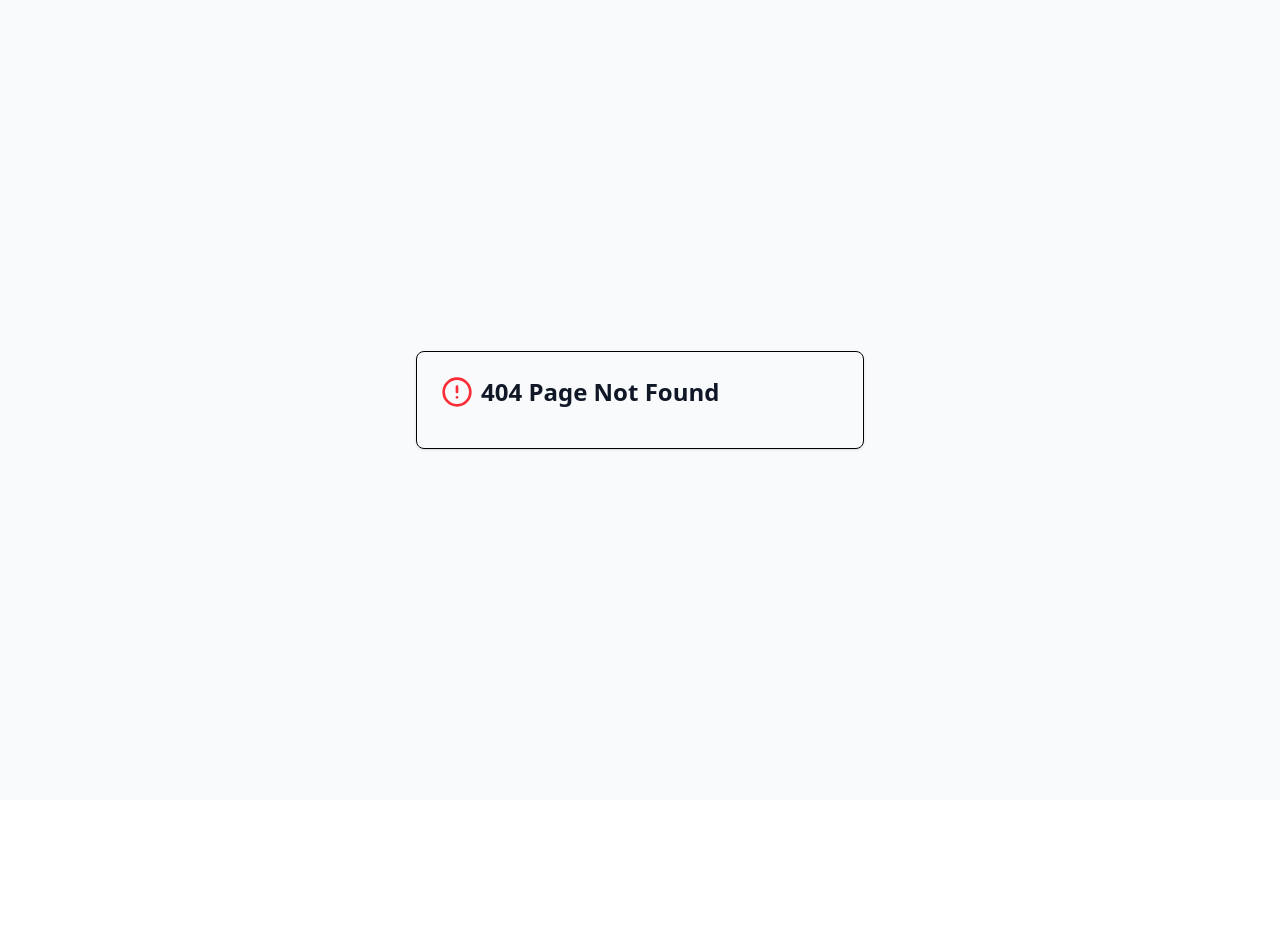
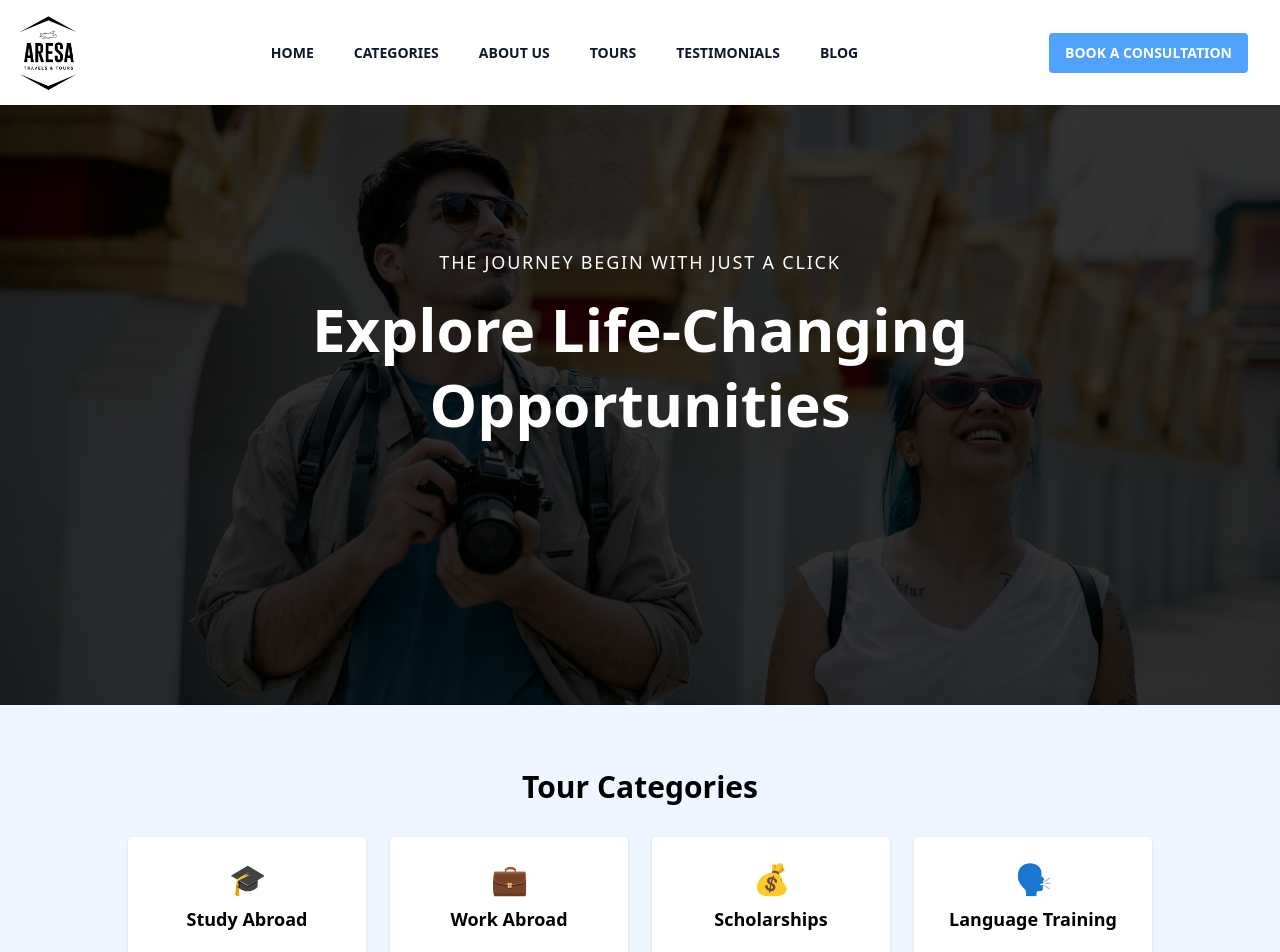
Before and after one commit to AkanniFresh/AresaTravels, a React (Vite) app: page /fullcategories in a window 1280 px wide. Before the commit this address had no page. Shown: the top 952 px of the page. Before the commit the page ends 800 px from the top, so only its background shows below. Built offline with nearby package versions, Linux system fonts and the light colour scheme.

Commit message:
Add FullCategories component and update routing in App; enhance SubpageNavbar with link to FullCategories

```diff
--- a/src/App.tsx
+++ b/src/App.tsx
@@ -6,6 +6,8 @@ import NotFound from "./pages/not-found";
 import Home from "./pages/Home";
 // import React, { useState } from "react";
 import ConsultationPage from "./components/ConsultationPage";
+// import TourCategories from "./components/TourCategories";
+import FullCategories from "./components/FullCategories";
 
 
 
@@ -16,6 +18,7 @@ function Router() {
       <Route path="/" component={Home} />
       <Route path="/home" component={Home} />
       <Route path="/consultation" component={ConsultationPage} />
+      <Route path="/fullcategories" component={FullCategories} />
       <Route component={NotFound} />
     </Switch>
     </>
--- /dev/null
+++ b/src/components/FullCategories.tsx
@@ -0,0 +1,183 @@
+/*
+Expanded Tour Categories Section - React + Tailwind CSS
+*/
+import { motion} from "framer-motion";
+import { FiArrowDown } from "react-icons/fi";
+
+import { useState } from 'react';
+import SubpageNavbar from './SubpageNavbar'; // Adjust the path as needed
+
+const categories = [
+  {
+    icon: '🎓',
+    title: 'Study Abroad',
+    description:
+      'Explore programs in the UK, USA, Canada & more. We guide you from application to visa.',
+  },
+  {
+    icon: '💼',
+    title: 'Work Abroad',
+    description:
+      'Discover job placements in Germany, UAE & more — legally and with full support.',
+  },
+  {
+    icon: '💰',
+    title: 'Scholarships',
+    description:
+      'Browse curated scholarships that fit your goals. We help you apply successfully.',
+  },
+  {
+    icon: '🗣️',
+    title: 'Language Training',
+    description:
+      'Prep for IELTS, TOEFL, or French tests with expert guidance. Boost your confidence.',
+  },
+];
+
+const steps = [
+  'Submit your interest',
+  'Get personalized guidance',
+  'Prepare documents',
+  'Apply to programs or jobs',
+  'Get support until arrival',
+];
+
+const FullCategories = () => {
+  const [expanded, setExpanded] = useState(false);
+
+  return (
+
+
+    <section className="bg-blue-50 text-center">
+             <SubpageNavbar />
+
+           <div className="relative overflow-hidden h-[75vh]">
+      <div className="absolute inset-0 z-0">
+        <motion.div
+          initial={{ scale: 1.2, opacity: 0.5 }}
+          animate={{ scale: 1, opacity: 1 }}
+          transition={{ duration: 1.5 }}
+          className="w-full h-full"
+        >
+          <img
+            src="./logos/bookingpix.jpg"
+            alt="Mountain view"
+            className="w-full h-full object-cover"
+          />
+        </motion.div>
+        <div className="absolute inset-0 bg-black opacity-80"></div>
+      </div>
+
+      <div className="container mx-auto px-4 py-16 md:py-32 relative z-10 flex flex-col justify-center items-center h-[65vh]">
+        <motion.div
+          className="max-w-2xl"
+          initial={{ opacity: 0, y: 30 }}
+          animate={{ opacity: 1, y: 0 }}
+          transition={{ duration: 0.8, delay: 0.3 }}
+        >
+          <motion.p
+            className="text-lg text-white opacity-90 mb-4 text-center tracking-widest"
+            initial={{ opacity: 0, y: 20 }}
+            animate={{ opacity: 1, y: 0 }}
+            transition={{ duration: 0.6, delay: 0.7 }}
+          >
+           THE JOURNEY BEGIN WITH JUST A CLICK
+          </motion.p>
+
+          <motion.h1
+            className="text-4xl md:text-5xl lg:text-6xl font-bold text-white leading-tight mb-10 text-center"
+            initial={{ opacity: 0, y: 20 }}
+            animate={{ opacity: 1, y: 0 }}
+            transition={{ duration: 0.6, delay: 0.5 }}
+          >
+            Explore Life-Changing Opportunities
+          </motion.h1>
+
+          {/* <motion.div
+            className="flex flex-wrap gap-4 justify-center"
+            initial={{ opacity: 0, y: 20 }}
+            animate={{ opacity: 1, y: 0 }}
+            transition={{ duration: 0.6, delay: 0.9 }}
+          >
+            <motion.button
+             style={{
+            }}
+            whileHover={{
+              scale: 1.015,
+            }}
+            whileTap={{
+              scale: 0.985,
+            }}
+              className="flex w-fit items-center gap-1.5 rounded-sm bg-blue-400 px-4 py-2 text-gray-50 transition-colors hover:bg-gray-950/50 uppercase font-semibold group text-sm"
+
+            >
+              SCROLL DOWN TO BOOK
+              <FiArrowDown className="transition-transform group-hover:-rotate-45 group-active:-rotate-12" />
+            </motion.button>
+            </motion.div> */}
+        </motion.div>
+      </div>
+  </div>
+
+
+
+             <div className='py-16 px-4'>
+
+      <h2 className="text-2xl sm:text-3xl font-semibold mb-8">Tour Categories</h2>
+
+      <div className="grid grid-cols-2 sm:grid-cols-4 gap-6 max-w-5xl mx-auto">
+        {categories.map((cat, idx) => (
+          <div
+            key={idx}
+            className="bg-white rounded shadow p-6 flex flex-col items-center"
+          >
+            <span className="text-3xl mb-2">{cat.icon}</span>
+            <h3 className="text-lg font-semibold">{cat.title}</h3>
+          </div>
+        ))}
+      </div>
+
+      <button
+        className="mt-10 bg-blue-600 hover:bg-blue-700 text-white px-6 py-2 rounded"
+        onClick={() => setExpanded(!expanded)}
+      >
+        {expanded ? 'Hide Details' : 'Get Started'}
+      </button>
+
+      {expanded && (
+        <div className="mt-12 bg-white rounded-lg shadow-lg p-6 max-w-6xl mx-auto text-left">
+          <h3 className="text-xl font-bold mb-4">Explore Life-Changing Opportunities</h3>
+
+          <div className="grid sm:grid-cols-2 lg:grid-cols-4 gap-6">
+            {categories.map((cat, index) => (
+              <div key={index} className="border p-4 rounded-md">
+                <h4 className="text-lg font-semibold mb-2">
+                  {cat.icon} {cat.title}
+                </h4>
+                <p className="text-sm text-gray-700">{cat.description}</p>
+              </div>
+            ))}
+          </div>
+
+          <div className="mt-10">
+            <h4 className="text-lg font-semibold mb-2">How It Works</h4>
+            <ol className="list-decimal list-inside text-gray-700 space-y-1">
+              {steps.map((step, idx) => (
+                <li key={idx}>{step}</li>
+              ))}
+            </ol>
+          </div>
+
+          <div className="mt-6 text-center">
+            <button className="bg-green-600 hover:bg-green-700 text-white px-6 py-2 rounded">
+              Book a Free Consultation
+            </button>
+          </div>
+        </div>
+      )}
+      </div>
+    </section>
+  );
+};
+
+export default FullCategories;
--- a/src/components/SubpageNavbar.tsx
+++ b/src/components/SubpageNavbar.tsx
@@ -74,10 +74,12 @@ export default function SubpageNavbar() {
               <span className="absolute left-0 bottom-0 h-0.5 w-full scale-x-0 bg-blue-400 origin-left transition-transform duration-300 ease-out group-hover:scale-x-100"></span>
             </a>
             </Link>
-            <a href="#categories" className="relative group px-2 py-1">
+            <Link href="/fullcategories">
+            <a className="relative group px-2 py-1">
               CATEGORIES
               <span className="absolute left-0 bottom-0 h-0.5 w-full scale-x-0 bg-blue-400 origin-left transition-transform duration-300 ease-out group-hover:scale-x-100"></span>
             </a>
+            </Link>
             <a href="#about" className="relative group px-2 py-1">
               ABOUT US
               <span className="absolute left-0 bottom-0 h-0.5 w-full scale-x-0 bg-blue-400 origin-left transition-transform duration-300 ease-out group-hover:scale-x-100"></span>
```
